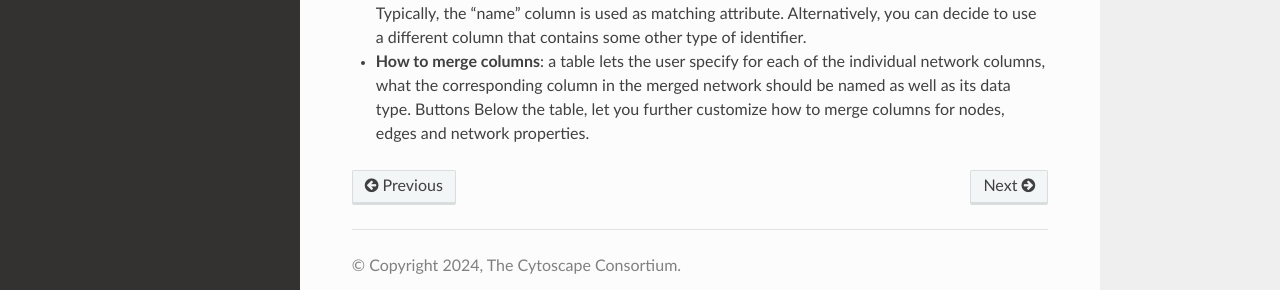
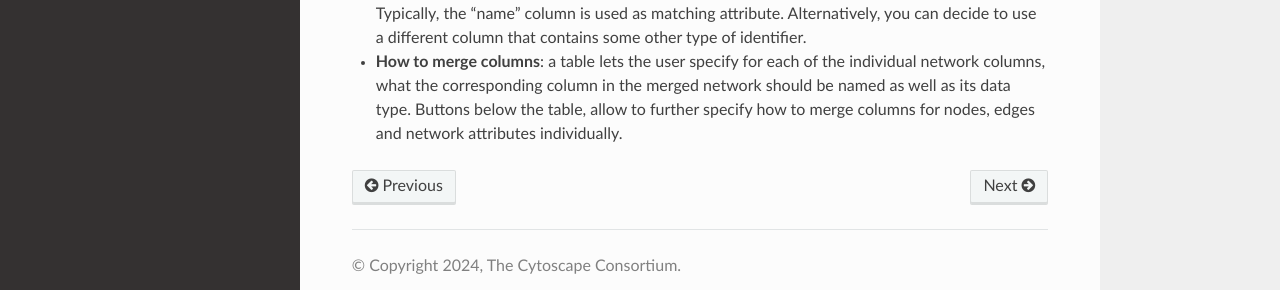
Before and after one commit to cytoscape/web-cytoscape-manual, a Sphinx documentation site: the page built from docs/Merge.md, in a window 1280 px wide and 900 px high, scrolled down 911 px. Shown: the part 565-855 px from the top of the window. Built offline with Sphinx 7.4.7 and the Read the Docs theme 3.1.0, drawn with Linux system fonts in a browser that asks for light colours.

Commit message:
Update Merge.md

```diff
--- a/docs/Merge.md
+++ b/docs/Merge.md
@@ -40,5 +40,5 @@ The options available here are:
 
 -    **How to merge columns**: a table lets the user specify for each of
      the individual network columns, what the corresponding column in the
-     merged network should be named as well as its data type. Buttons Below the table,
-     let you further customize how to merge columns for nodes, edges and network properties.
+     merged network should be named as well as its data type. Buttons below the table,
+     allow to further specify how to merge columns for nodes, edges and network attributes individually.
```
